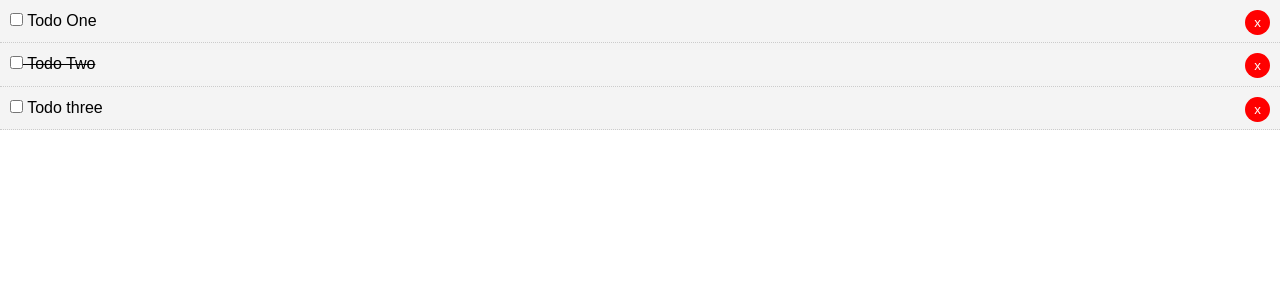
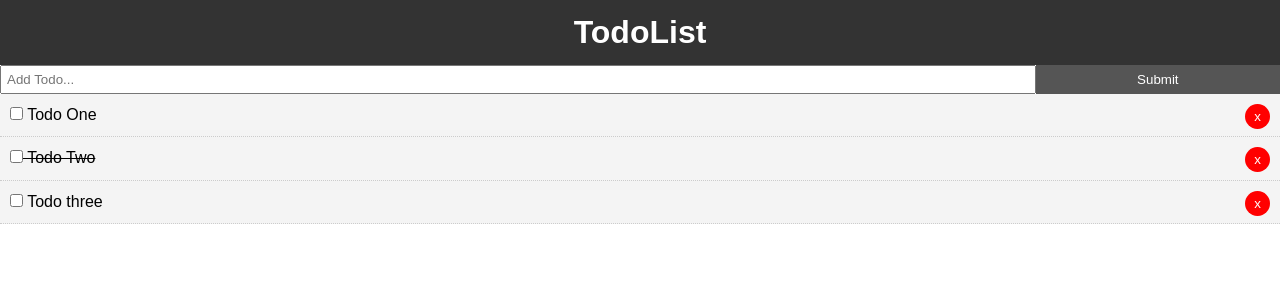
Before and after one commit to lmariquit/vue-todo-app, a Vue app: page / in a window 1280 px wide. Shown: the top 300 px of the page. Built offline with nearby package versions, Linux system fonts and the light colour scheme.

Commit message:
added addTodo functionality. Emitted an event from AddTodo component. App component had event listener which runs a function that adds the todo function that adds the todo

```diff
--- a/package.json
+++ b/package.json
@@ -9,6 +9,7 @@
   },
   "dependencies": {
     "core-js": "^2.6.5",
+    "uuid": "^3.3.2",
     "vue": "^2.6.10"
   },
   "devDependencies": {
--- a/src/App.vue
+++ b/src/App.vue
@@ -1,15 +1,21 @@
 <template>
   <div id="app">
+    <Header/>
+    <AddTodo v-on:add-todo="addTodo"/>
     <Todos v-bind:todos="todos" v-on:del-todo="deleteTodo"/>
   </div>
 </template>
 
 <script>
+import Header from './components/layout/Header'
 import Todos from './components/Todos'
+import AddTodo from './components/AddTodo'
 export default {
   name: 'app',
   components: {
-    Todos
+    Todos,
+    Header,
+    AddTodo
   },
   data() {
     return {
@@ -35,6 +41,9 @@
   methods: {
     deleteTodo(id) {
       this.todos = this.todos.filter(todo => todo.id !== id)
+    },
+    addTodo(newTodo) {
+      this.todos = [...this.todos, newTodo]
     }
   }
 }
@@ -50,4 +59,17 @@
   font-family: Arial, Helvetica, sans-serif;
   line-height: 1.4;
 }
+
+.btn {
+  display: inline-block;
+  border: none;
+  background: #555;
+  color: #fff;
+  padding: 7px 20px;
+  cursor: pointer;
+}
+
+.btn:hover {
+  background: #666;
+}
 </style>
--- /dev/null
+++ b/src/components/AddTodo.vue
@@ -0,0 +1,47 @@
+<template>
+  <div>
+    <form @submit="addTodo">
+      <input type="text" v-model="title" name="title" placeholder="Add Todo...">
+      <input type="submit" value="Submit" class="btn">
+    </form>
+  </div>
+</template>
+
+<script>
+import uuid from 'uuid'
+export default {
+  name: 'AddTodo',
+  data() {
+    return {
+      title: ''
+    }
+  },
+  methods: {
+    addTodo(event) {
+      event.preventDefault()
+      const newTodo = {
+        id: uuid.v4(),
+        title: this.title,
+        completed: false
+      }
+      // Send up to parent by emitting an event
+      this.$emit('add-todo', newTodo)
+    }
+  }
+}
+</script>
+
+<style scoped>
+form {
+  display: flex;
+}
+
+input[type='text'] {
+  flex: 10;
+  padding: 5px;
+}
+
+input[type='submit'] {
+  flex: 2;
+}
+</style>
--- /dev/null
+++ b/src/components/layout/Header.vue
@@ -0,0 +1,25 @@
+<template>
+  <header class="header">
+    <h1>TodoList</h1>
+  </header>
+</template>
+
+<script>
+export default {
+  name: 'Header'
+}
+</script>
+
+<style scoped>
+.header {
+  background: #333;
+  color: #fff;
+  text-align: center;
+  padding: 10px;
+}
+
+.header a {
+  color: #fff;
+  padding-right: 5px;
+}
+</style>
```
Also changed, not shown: 1 other file (tests, documents, lock files or other folders).
